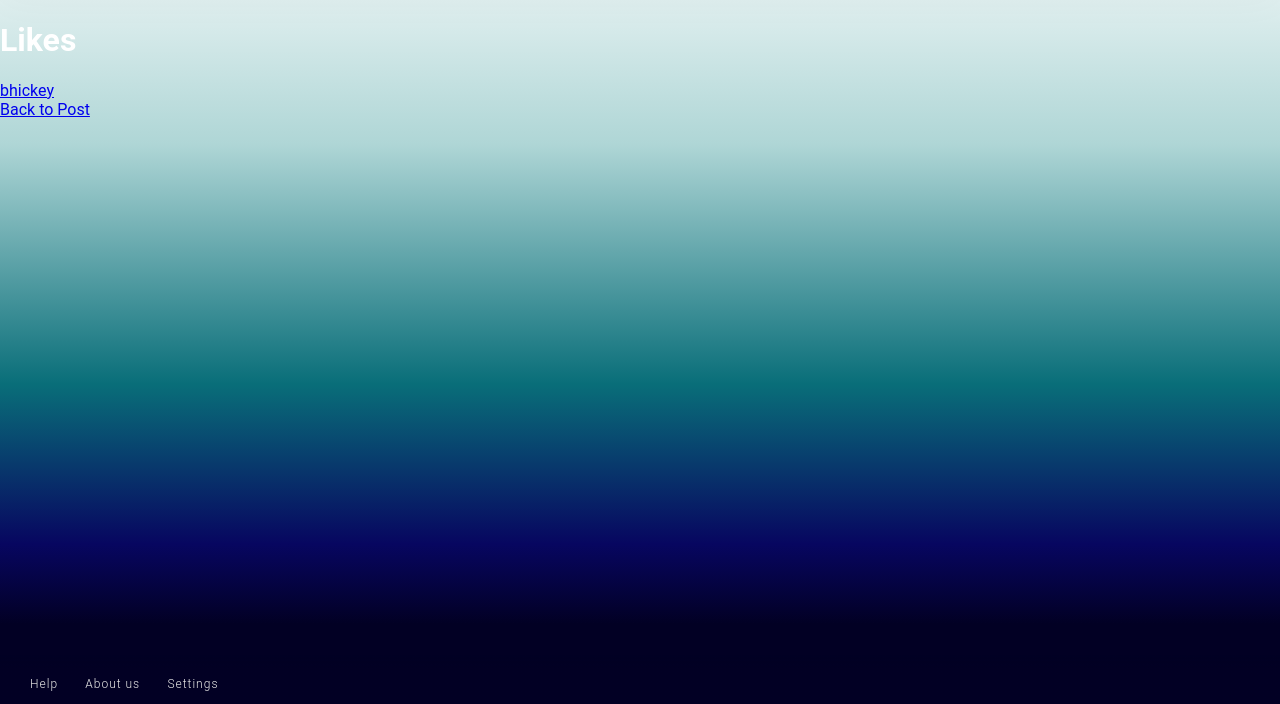
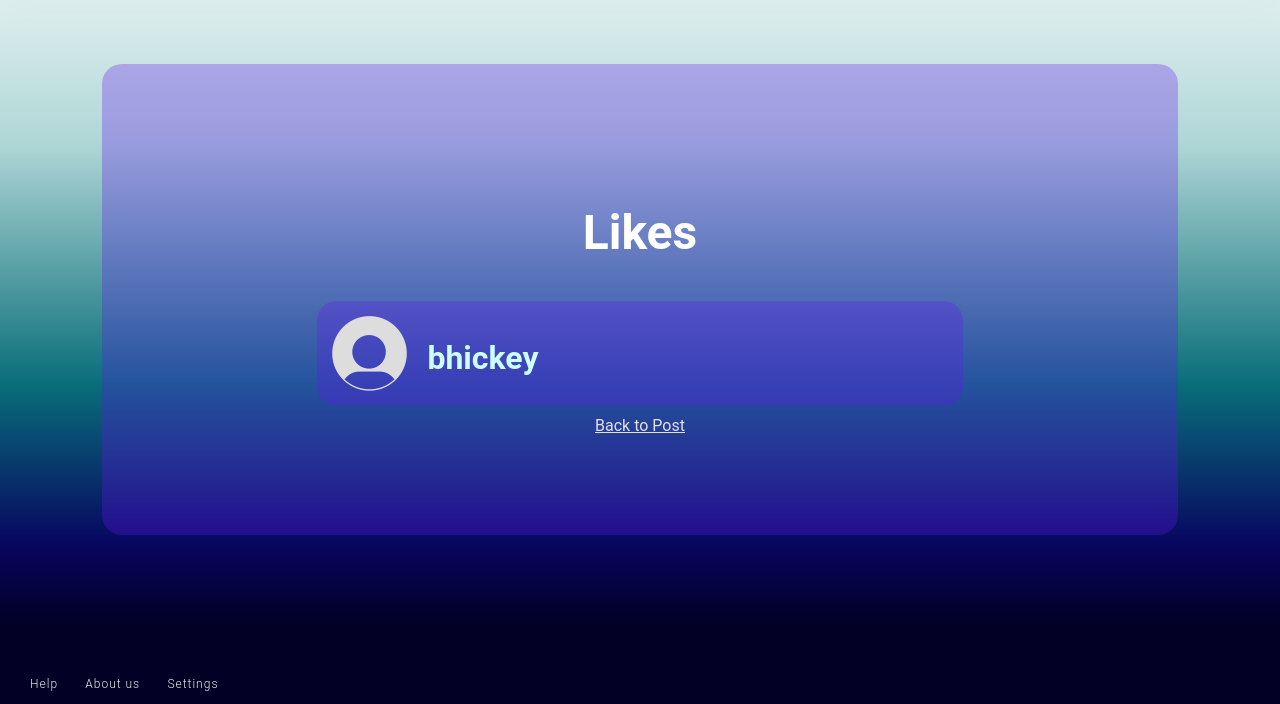
Before and after one commit to 2767753o/wad2-ae-group1d, a Django app: page /blink/post/2/likes in a window 1280 px wide. Shown: the part 96-800 px from the top of the page. Run offline with Django 3.2, Linux system fonts and the light colour scheme; a user stored in the database is signed in; data comes from the database, SQL or seed files in the repository.

Commit message:
likes page styled and search page cleaned up a bit

```diff
--- a/blink/static/css/styles.Scss
+++ b/blink/static/css/styles.Scss
@@ -542,6 +542,16 @@ body {
   padding: 100px 0;
   text-align: center;
   border-radius: 20px;
+
+  a {
+    color: #e3e1e1;
+    font-size: 1rem;
+    margin: 10px;
+
+    &:hover {
+      color: #fff;
+    }
+  }
 }
 
 #infoContainer h1 {
@@ -554,6 +564,35 @@ body {
   margin-bottom: 40px;
   color: #fff;
   padding: 0 20%;
+}
+
+#userFind {
+  display: flex;
+  margin: 1%;
+  margin-left: 20%;
+  margin-right: 20%;
+  background: rgba(101, 22, 239, 0.3);
+  padding: 15px;
+  text-align: left;
+  border-radius: 20px;
+
+  a {
+    display: flex;
+    align-items: center;
+    color: #Cfff;
+    text-decoration: none;
+    font-weight: bold; // makes the name stand out more
+    transition: color 0.3s;
+    font-size: 2rem;
+    margin-bottom: 0;
+    margin-left: 20px;
+
+    &:hover {
+      text-shadow: 0 0 5px rgba(204, 255, 255, 0.5);
+    }
+
+  }
+
 }
 
 
--- a/blink/static/css/styles.css
+++ b/blink/static/css/styles.css
@@ -492,6 +492,14 @@ body {
   text-align: center;
   border-radius: 20px;
 }
+#infoContainer a {
+  color: #e3e1e1;
+  font-size: 1rem;
+  margin: 10px;
+}
+#infoContainer a:hover {
+  color: #fff;
+}
 
 #infoContainer h1 {
   font-size: 3rem;
@@ -503,6 +511,31 @@ body {
   margin-bottom: 40px;
   color: #fff;
   padding: 0 20%;
+}
+
+#userFind {
+  display: flex;
+  margin: 1%;
+  margin-left: 20%;
+  margin-right: 20%;
+  background: rgba(101, 22, 239, 0.3);
+  padding: 15px;
+  text-align: left;
+  border-radius: 20px;
+}
+#userFind a {
+  display: flex;
+  align-items: center;
+  color: #ccffff;
+  text-decoration: none;
+  font-weight: bold;
+  transition: color 0.3s;
+  font-size: 2rem;
+  margin-bottom: 0;
+  margin-left: 20px;
+}
+#userFind a:hover {
+  text-shadow: 0 0 5px rgba(204, 255, 255, 0.5);
 }
 
 @keyframes changeLogo {
--- a/blink/templates/blink/likes.html
+++ b/blink/templates/blink/likes.html
@@ -7,15 +7,22 @@
 {% endblock %}
 
 {% block body_block %}
+    <section id="infoContainer">
         <h1>Likes</h1>
         {% if likeData %}
             {% for like in likeData %}
-            <div>
-                <a href="{% url 'blink:user' like.user.username %}">{{ like.user }}</a><br />
-            </div>
+                <section id="userFind">
+                    {% if like.user.profilePicture %}
+                        <img src="{{ like.user.profilePicture.url }}" alt="Profile Picture" width="75" height="75" />
+                    {% else %}
+                        <img src="{% static 'images/defaultPFP.png' %}" alt="Profile Picture" width="75" height="75" />
+                    {% endif %}
+                    <br /><a href="{% url 'blink:user' like.user.username %}">{{ like.user }}</a>
+                </section>
             {% endfor %}
         {% else %}
             <p>No likes found.</p>
         {% endif %}
         <a href="{% url 'blink:view_post' postID %}">Back to Post</a>
+    </section>
 {% endblock %}
```
Also changed, not shown: blink/templates/blink/search.html (+48 -12 lines), 1 other file. Lines whose indentation alone changed are shown as unchanged.
